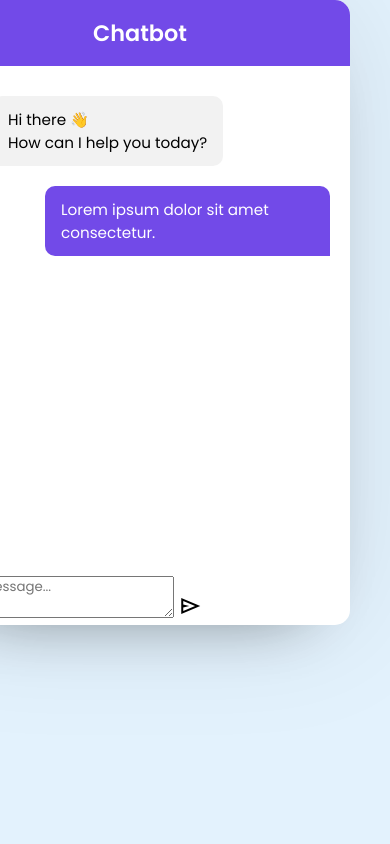
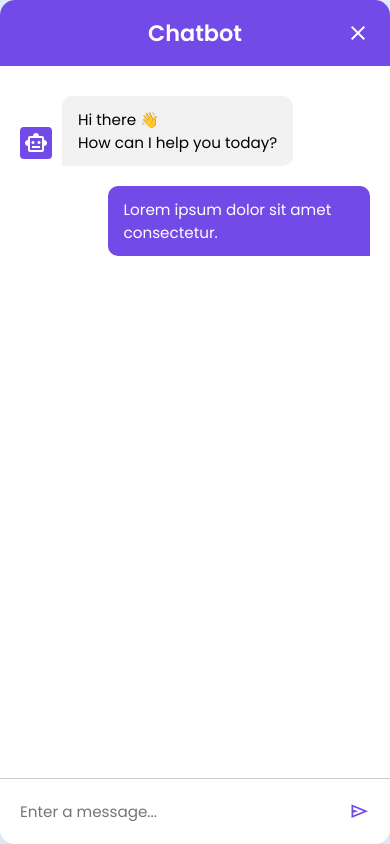
Before and after one commit to Zubair-Underwood/HTML--CSS-and--JS-projects, a plain HTML site: page index.html in a window 390 px wide. Drawn offline with nearby package versions, Linux system fonts and the light colour scheme.

Commit message:
learning

```diff
--- a/CSS/style.css
+++ b/CSS/style.css
@@ -12,10 +12,48 @@ body {
     background: #e3f2fd;
 }
 
+.chatbot-toggler {
+
+    position: fixed;
+    right: 40px;
+    bottom: 35px;
+    height: 50px;
+    width: 50px;
+    color: #fff;
+    border: none;
+    display: flex;
+    align-items: center;
+    justify-content: center;
+    outline: none;
+    cursor: pointer;
+    background: #724ae8;
+    border-radius: 50%;
+}
+
+.chatbot-toggler span {
+
+    position: absolute;
+}
+
+.show-chatbot .chatbot-toggler span:first-child,
+.chatbot-toggler span:last-child {
+
+    opacity: 0;
+}
+
+.show-chatbot .chatbot-toggler span:last-child {
+
+    opacity: 1;
+}
+
 .chatbot {
     position: fixed;
     right: 40px;
+    bottom: 100px;
     width: 420px;
+    transform: scale(0.5);
+    opacity: 0;
+    pointer-events: none;
     overflow: hidden;
     background: #fff;
     border-radius: 15px;
@@ -23,10 +61,19 @@ body {
         0 32px 64px -48px rgba(0, 0, 0, 0.5);
 }
 
+.show-chatbot .chatbot {
+
+    transform: scale(1);
+    opacity: 1;
+    pointer-events: auto;
+
+}
+
 .chatbot header {
     background: #724ae8;
     padding: 16px 0;
     text-align: center;
+    position: relative;
 }
 
 .chatbot header h2 {
@@ -34,6 +81,17 @@ body {
     color: #fff;
     font-size: 1.4rem;
 
+}
+
+.chatbot header span {
+
+    position: absolute;
+    right: 20px;
+    top: 50%;
+    color: #fff;
+    cursor: pointer;
+    display: none;
+    transform: translateY(-50%);
 }
 
 .chatbot .chatbox {
@@ -83,10 +141,61 @@ body {
     border-radius: 10px 10px 10px 0;
 }
 
-.chat-input .chat-input {
-
+.chatbot .chat-input {
     position: absolute;
     bottom: 0;
-    width:100%;
+    width: 100%;
+    display: flex;
+    gap: 5px;
+    background: #fff;
+    padding: 5px 20px;
     border-top: 1px solid #ccc;
 }
+
+.chat-input textarea {
+
+    height: 55px;
+    width: 100%;
+    border: none;
+    outline: none;
+    font-size: 0.95rem;
+    resize: none;
+    padding: 16px 15px 16px 0;
+}
+
+.chat-input span {
+
+    align-self: flex-end;
+    height: 55px;
+    line-height: 55px;
+    color: #724ae8;
+    font-size: 1.35rem;
+    cursor: pointer;
+    visibility: hidden;
+}
+
+.chat-input textarea:valid~span {
+
+    visibility: visible;
+}
+
+@media(max-width:490px) {
+
+    .chatbot {
+
+        right: 0;
+        bottom: 0;
+        width: 100%;
+        height: 100%;
+    }
+
+    .chatbot .chatbox {
+
+        height: 90%;
+    }
+
+    .chatbot header span {
+
+        display: block;
+    }
+}
--- /dev/null
+++ b/JS/script.js
@@ -0,0 +1,13 @@
+const chatInput = document.querySelector(".chat-input textarea");
+const sendChatBtn = document.querySelector(".chat-input span");
+
+let userMessage;
+
+const handleChat = () => {
+
+    userMessage = chatInput.ariaValueMax.trim();
+    console.log(userMessage);
+
+}
+
+sendChatBtn.addEventListener("click", handleChat);
--- a/index.html
+++ b/index.html
@@ -8,11 +8,24 @@
         rel="stylesheet" href="css/style.css">
         <!-- Google Fonts Link For icons -->
         <link rel="stylesheet" href="https://fonts.googleapis.com/css2?family=Material+Symbols+Outlined:opsz,wght,FILL,GRAD@20..48,100..700,0..1,-50..200"/>
+        <script src="JS/script.js" defer></script>
     </head>
-    <body>
+    <body class="show-chatbot">
+
+        <button class="chatbot-toggler">
+            <span class="material-symbols-outlined">
+                mode_comment
+            </span>
+            <span class="material-symbols-outlined">
+                close
+            </span>
+        </button>
         <div class="chatbot">
             <header>
                 <h2>Chatbot</h2>
+                <span class="material-symbols-outlined">
+                    close
+                </span>
             </header>
             <ul class="chatbox">
                 <li class="chat incoming">
@@ -31,7 +44,7 @@
                 <textarea placeholder="Enter a message..."></textarea>
                 <span class="material-symbols-outlined">
                     send
-                    </span>
+                </span>
             </div>
         </div>
 
```
